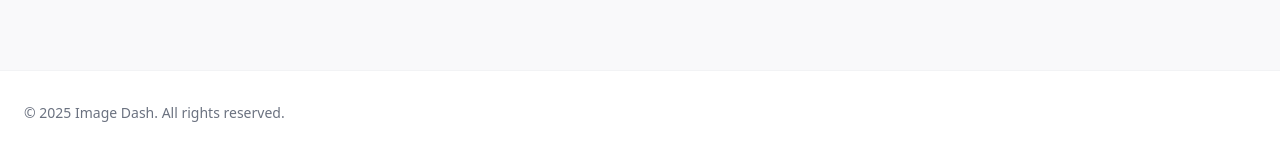
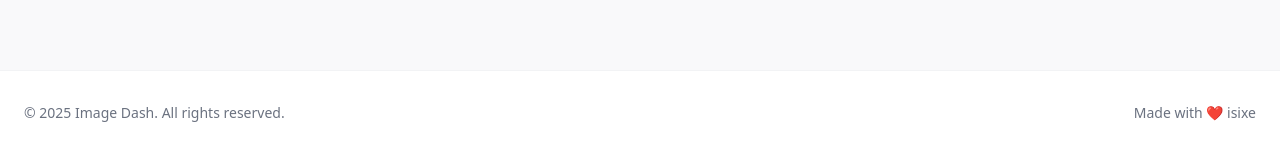
Before and after one commit to isixe/ImageDash, a Next.js app: page / in a window 1280 px wide. Shown: the part 2561-2713 px from the top of the page. Built offline with nearby package versions, Linux system fonts and the light colour scheme.

Commit message:
🌈 style(components): update page footer component

```diff
--- a/src/components/layout/footer.tsx
+++ b/src/components/layout/footer.tsx
@@ -1,10 +1,17 @@
 export default function Footer() {
 	return (
-		<footer className="border-t border-border/50">
-			<div className="container px-4 md:px-6 flex flex-col sm:flex-row items-center justify-between gap-4 py-8">
-				<p className="text-sm text-muted-foreground">
-					&copy; {new Date().getFullYear()} Image Dash. All rights reserved.
-				</p>
+		<footer className="border-t border-border/50 bg-background">
+			<div className="container px-4 md:px-6 py-8">
+				<div className="flex flex-col sm:flex-row items-center justify-between gap-4">
+					<div className="flex flex-col sm:flex-row items-center gap-4 text-sm text-muted-foreground">
+						<p>&copy; {new Date().getFullYear()} Image Dash. All rights reserved.</p>
+					</div>
+					<div className="flex items-center gap-6 text-sm text-muted-foreground">
+						<p>
+							Made with ❤️ <a href="https://github.com/isixe">isixe</a>
+						</p>
+					</div>
+				</div>
 			</div>
 		</footer>
 	);
```
